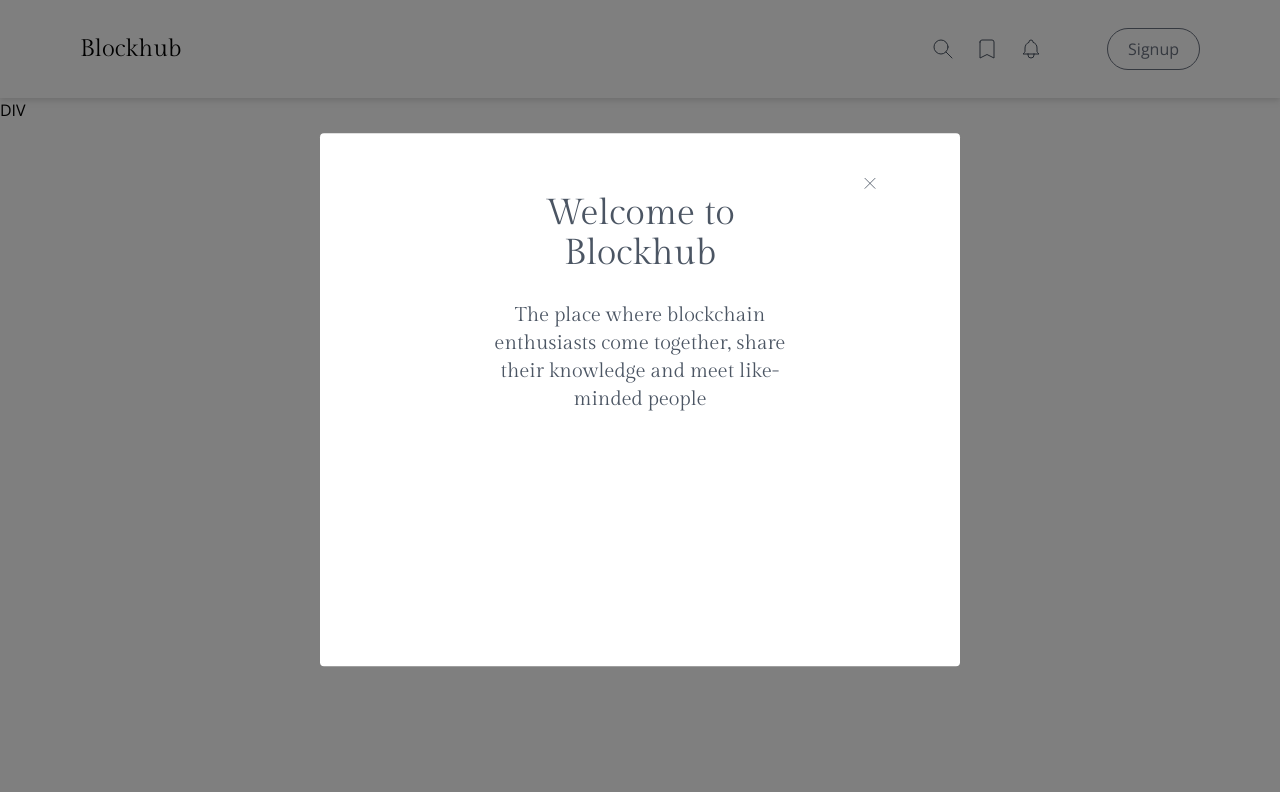
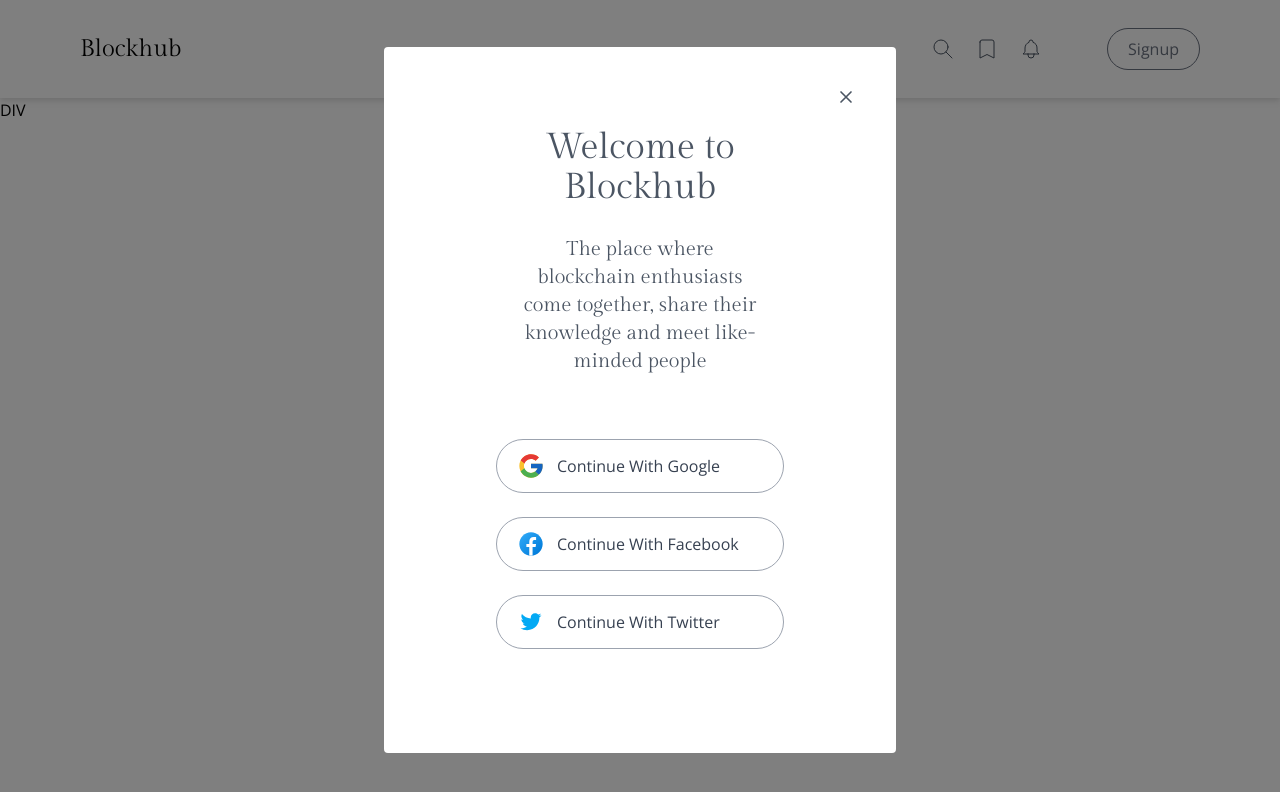
Before and after one commit to akashshyamdev/blockhub, a Next.js app: page / in a window 1280 px wide. Both pictures are taken after a click on the button "Signup". Shown: the top 792 px of the page. Built offline with nearby package versions, Linux system fonts and the light colour scheme; no server answers.

Commit message:
feat(Modal): content

```diff
--- a/components/Modal/Modal.module.scss
+++ b/components/Modal/Modal.module.scss
@@ -1,15 +1,19 @@
 .modal {
-  @apply absolute top-1/2 left-1/2 transform -translate-x-1/2 -translate-y-1/2 w-1/2 h-2/3 bg-white rounded px-20 py-10;
+  @apply absolute top-1/2 left-1/2 transform -translate-x-1/2 -translate-y-1/2 w-2/5 bg-white rounded px-20 py-10;
 
   &__backdrop {
     @apply absolute top-0 left-0 w-screen h-screen bg-black bg-opacity-50;
   }
 
   &__close {
-    @apply flex flex-row justify-end;
+    @apply absolute top-10 right-10;
   }
 
   &__heading {
-    @apply w-2/3 mx-auto;
+    @apply w-2/3 mx-auto mt-10;
+  }
+
+  &__content {
+    @apply flex flex-row justify-center;
   }
 }
--- a/components/Modal/Modal.tsx
+++ b/components/Modal/Modal.tsx
@@ -1,6 +1,6 @@
 import Heading from "@components/Heading/Heading";
 import { XIcon } from "@heroicons/react/outline";
-import { Dispatch, SetStateAction } from "react";
+import { Dispatch, ReactNode, SetStateAction } from "react";
 import ClientPortal from "../ClientPortal/ClientPortal";
 import classes from "./Modal.module.scss";
 
@@ -8,10 +8,11 @@ export interface ModalProps {
   open: boolean;
   text: string;
   subText?: string;
+  children: ReactNode;
   setOpen: Dispatch<SetStateAction<ModalProps["open"]>>;
 }
 
-export default function Modal({ open, text, subText, setOpen }: ModalProps) {
+export default function Modal({ open, text, subText, children, setOpen }: ModalProps) {
   const closeModal = () => setOpen(false);
 
   return (
@@ -20,11 +21,9 @@ export default function Modal({ open, text, subText, setOpen }: ModalProps) {
         <ClientPortal selector="#modal-root">
           <div className={`${classes.modal__backdrop} text-gray-600`}>
             <div className={classes.modal}>
-              <div className={`hero-icon ${classes.modal__close}`}>
                 <button className={classes.modal__close} type="button" onClick={closeModal}>
                   <XIcon className={"w-5 h-5"} />
                 </button>
-              </div>
 
               <div className={classes.modal__heading}>
                 <Heading variant={"h2"} align={"center"} className={""}>
@@ -35,6 +34,8 @@ export default function Modal({ open, text, subText, setOpen }: ModalProps) {
                   {subText}
                 </Heading>
               </div>
+
+              <div className={classes.modal__content}>{children}</div>
             </div>
           </div>
         </ClientPortal>
```
